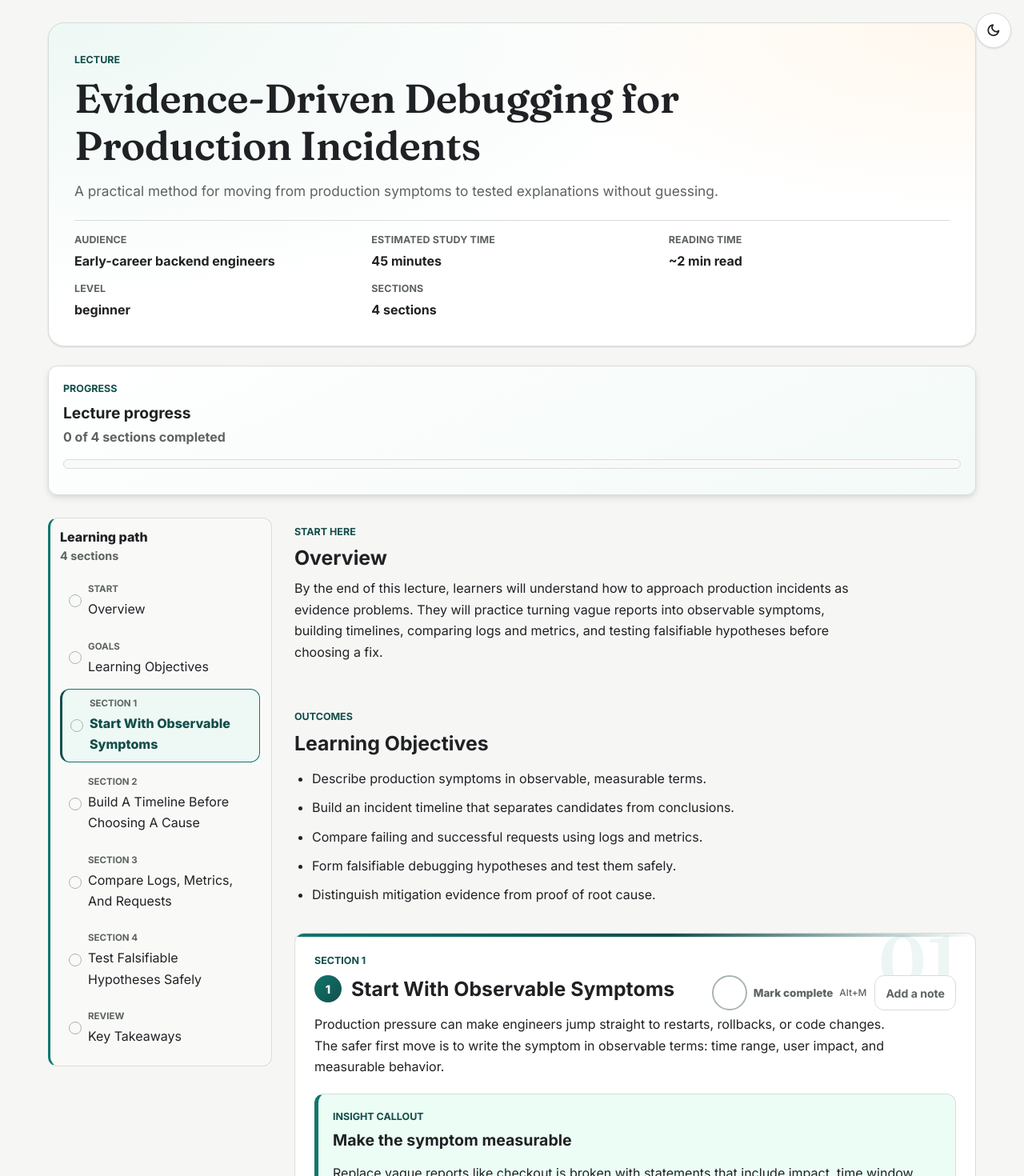
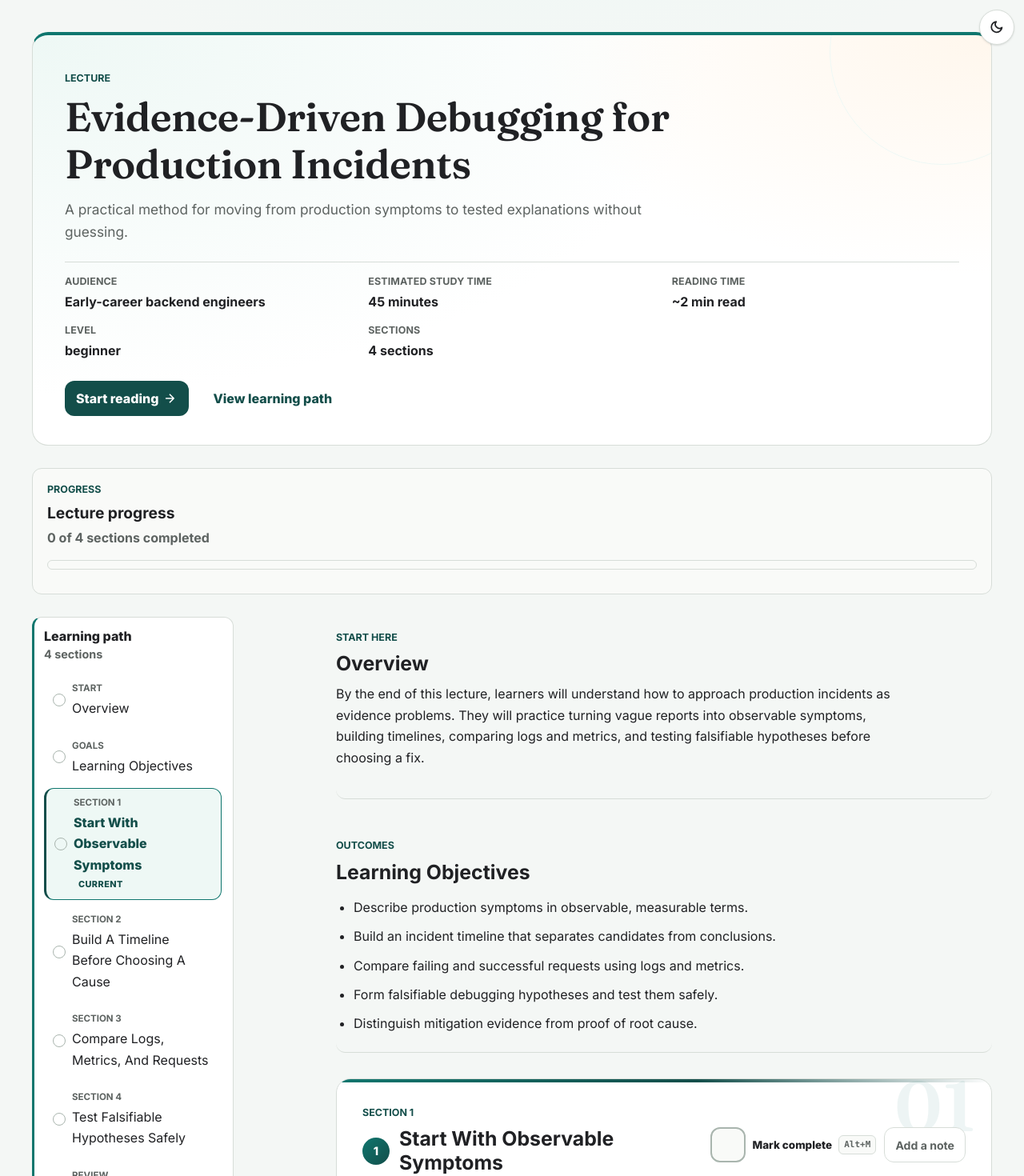
Before and after one commit to salitaba/lecture-skill, a Next.js app: page / in a window 1280 px wide. Shown: the top 1470 px of the page at 80% size. Built offline with nearby package versions, Linux system fonts and the light colour scheme.

Commit message:
improve ui

```diff
--- a/src/app/globals.css
+++ b/src/app/globals.css
@@ -1,6 +1,6 @@
 :root {
   color-scheme: light dark;
-  --background: #f6f7f5;
+  --background: #f4f7f5;
   --surface: #ffffff;
   --surface-soft: #f9faf8;
   --surface-accent: #eef8f5;
@@ -65,6 +65,7 @@
   --motion-ease: ease;
   --motion-ease-out: ease-out;
   --prose-measure: 72ch;
+  --content-measure: 820px;
 }
 
 @media (prefers-color-scheme: dark) {
@@ -179,7 +180,9 @@
 body {
   margin: 0;
   overflow-x: clip;
-  background: var(--background);
+  background:
+    radial-gradient(900px 420px at 50% -180px, var(--surface-accent), transparent 72%),
+    var(--background);
   color: var(--text);
   font-family: var(--font-body), Arial, Helvetica, sans-serif;
   font-weight: 400;
@@ -206,8 +209,8 @@ select:focus-visible {
 
 .theme-toggle {
   position: fixed;
-  top: 16px;
-  right: 16px;
+  top: max(12px, env(safe-area-inset-top));
+  right: max(12px, env(safe-area-inset-right));
   z-index: 30;
   display: inline-grid;
   width: 44px;
@@ -235,31 +238,47 @@ select:focus-visible {
 
 @media print {
   .theme-toggle,
-  .highlight-action-button {
+  .highlight-action-button,
+  .lecture-header-actions {
     display: none;
   }
 }
 
 .page-shell {
-  width: min(1160px, calc(100% - 32px));
+  width: min(1200px, calc(100% - 32px));
+  min-height: 100dvh;
   margin: 0 auto;
-  padding: 28px 0 56px;
+  padding: 40px 0 72px;
 }
 
 .lecture-header,
 .collection-header {
   position: relative;
   min-width: 0;
-  padding: 36px 32px 32px;
-  margin-bottom: 24px;
+  padding: 44px 40px 36px;
+  margin-bottom: 28px;
   border: 1px solid var(--border);
+  border-top: 4px solid var(--accent);
   border-radius: var(--radius-lg);
   background:
     radial-gradient(130% 160% at 0% 0%, var(--surface-accent) 0%, transparent 55%),
     radial-gradient(110% 130% at 100% 0%, var(--highlight-bg) 0%, transparent 45%),
     var(--surface);
-  box-shadow: var(--shadow-sm);
+  box-shadow: none;
   overflow: hidden;
+}
+
+.lecture-header::after,
+.collection-header::after {
+  position: absolute;
+  top: -120px;
+  right: -80px;
+  width: 280px;
+  height: 280px;
+  content: "";
+  border: 1px solid var(--surface-accent);
+  border-radius: 50%;
+  pointer-events: none;
 }
 
 .eyebrow,
@@ -335,7 +354,7 @@ h3 {
 }
 
 h1 {
-  max-width: 900px;
+  max-width: var(--content-measure);
   margin: 0 0 12px;
   font-family: var(--font-display), Georgia, "Times New Roman", serif;
   font-size: clamp(2.1rem, 4vw, 3.15rem);
@@ -363,7 +382,7 @@ th {
 }
 
 .description {
-  max-width: 820px;
+  max-width: 68ch;
   margin: 0;
   color: var(--muted);
   font-size: 1.08rem;
@@ -390,10 +409,11 @@ dd {
 
 .lecture-layout {
   display: grid;
-  grid-template-columns: minmax(220px, 280px) minmax(0, 1fr);
-  gap: 28px;
+  grid-template-columns: minmax(220px, 252px) minmax(0, 820px);
+  gap: 36px;
   align-items: start;
   padding-top: 28px;
+  justify-content: space-between;
 }
 
 .section-nav {
@@ -405,7 +425,7 @@ dd {
 .learning-path {
   min-width: 0;
   padding: 14px 14px 14px 12px;
-  background: var(--surface-soft);
+  background: var(--surface);
   border: 1px solid var(--border);
   border-left: 3px solid var(--accent);
   border-radius: var(--radius-md);
@@ -494,6 +514,18 @@ details[open] > summary .learning-path-chevron {
   display: grid;
   min-width: 0;
   gap: 2px;
+}
+
+.nav-item-current {
+  width: fit-content;
+  padding: 1px 6px;
+  color: var(--accent-strong);
+  background: var(--surface-accent);
+  border-radius: 999px;
+  font-size: 0.68rem;
+  font-weight: 800;
+  letter-spacing: 0.04em;
+  text-transform: uppercase;
 }
 
 .nav-item-status {
@@ -566,7 +598,7 @@ details[open] > summary .learning-path-chevron {
 .lecture-content {
   display: grid;
   min-width: 0;
-  gap: 26px;
+  gap: 32px;
   overflow-x: clip;
 }
 
@@ -578,7 +610,7 @@ details[open] > summary .learning-path-chevron {
   background: var(--surface);
   border: 1px solid var(--border);
   border-radius: var(--radius-md);
-  box-shadow: var(--shadow-sm);
+  box-shadow: none;
 }
 
 .overview-section {
@@ -617,10 +649,10 @@ details[open] > summary .learning-path-chevron {
 }
 
 .lecture-panel.quiet-reading-surface {
-  padding: 8px 0;
+  padding: 16px 0 22px;
   background: transparent;
   border: 0;
-  box-shadow: none;
+  border-bottom: 1px solid var(--border);
 }
 
 .lecture-panel.quiet-reading-surface h2 {
@@ -699,6 +731,8 @@ details[open] > summary .learning-path-chevron {
   position: relative;
   isolation: isolate;
   overflow: hidden;
+  padding: 32px;
+  border-radius: 18px;
   counter-increment: section-index;
 }
 
@@ -768,11 +802,11 @@ details[open] > summary .learning-path-chevron {
   gap: 14px;
   min-width: 0;
   margin-top: 20px;
-  padding: 18px;
-  background: linear-gradient(155deg, var(--surface) 0%, var(--surface-accent) 140%);
+  padding: 16px 18px;
+  background: var(--surface-soft);
   border: 1px solid var(--border);
   border-radius: var(--radius-md);
-  box-shadow: var(--shadow-md);
+  box-shadow: none;
 }
 
 .lecture-progress-header {
@@ -963,6 +997,7 @@ details[open] > summary .learning-path-chevron {
   gap: 8px;
   align-items: center;
   min-height: 44px;
+  padding: 0;
 }
 
 .section-completion-toggle {
@@ -970,27 +1005,40 @@ details[open] > summary .learning-path-chevron {
   width: 44px;
   height: 44px;
   place-items: center;
-  color: #ffffff;
-  background: var(--surface);
+  color: transparent;
+  background: var(--surface-soft);
   border: 2px solid var(--border-strong);
-  border-radius: 999px;
+  border-radius: var(--radius-md);
   font: inherit;
   font-weight: 900;
   cursor: pointer;
+  transition: background var(--motion-duration-fast) var(--motion-ease), border-color var(--motion-duration-fast) var(--motion-ease),
+    transform var(--motion-duration-fast) var(--motion-ease);
 }
 
 .section-completion-toggle:hover {
+  background: var(--surface-accent);
   border-color: var(--accent);
+}
+
+.section-completion-toggle:active {
+  transform: scale(0.96);
 }
 
 .section-completion-toggle[aria-pressed="true"] {
   background: var(--accent);
   border-color: var(--accent-strong);
+  color: #ffffff;
+}
+
+.section-completion-toggle svg {
+  width: 18px;
+  height: 18px;
 }
 
 .section-completion-label,
 .section-completion-print {
-  color: var(--muted);
+  color: var(--text);
   font-size: 0.84rem;
   font-weight: 800;
 }
@@ -1001,9 +1049,19 @@ details[open] > summary .learning-path-chevron {
 
 .section-completion-shortcut-hint {
   color: var(--muted);
-  font-size: 0.74rem;
-  font-weight: 500;
+  padding: 2px 6px;
+  background: var(--surface-soft);
+  border: 1px solid var(--border);
+  border-radius: 6px;
+  font-family: ui-monospace, SFMono-Regular, Menlo, Monaco, Consolas, monospace;
+  font-size: 0.68rem;
+  font-weight: 700;
+  letter-spacing: 0.01em;
   white-space: nowrap;
+}
+
+.section-completion-toggle[aria-pressed="true"] + .section-completion-label {
+  color: var(--success-text);
 }
 
 .lecture-section-complete::before {
@@ -1019,10 +1077,11 @@ details[open] > summary .learning-path-chevron {
   gap: 14px;
   align-items: center;
   justify-content: space-between;
-  padding: 12px 0;
+  padding: 12px 16px;
   margin: 4px 0 0;
-  border-top: 1px solid var(--border);
-  border-bottom: 1px solid var(--border);
+  background: var(--highlight-bg);
+  border: 1px solid var(--highlight-border);
+  border-radius: var(--radius-md);
 }
 
 .resume-prompt p {
@@ -1035,6 +1094,60 @@ details[open] > summary .learning-path-chevron {
   flex-shrink: 0;
   align-items: center;
   gap: 14px;
+}
+
+.lecture-header-actions {
+  position: relative;
+  z-index: 1;
+  display: flex;
+  flex-wrap: wrap;
+  gap: 10px 16px;
+  align-items: center;
+  margin-top: 24px;
+}
+
+.header-action-primary,
+.header-action-secondary {
+  display: inline-flex;
+  min-height: 44px;
+  align-items: center;
+  justify-content: center;
+  gap: 8px;
+  padding: 9px 14px;
+  border-radius: var(--radius-md);
+  font-weight: 800;
+  text-decoration: none;
+  transition: transform var(--motion-duration-fast) var(--motion-ease), background var(--motion-duration-fast) var(--motion-ease);
+}
+
+.header-action-primary {
+  color: #ffffff;
+  background: var(--action);
+}
+
+.header-action-primary:hover,
+.header-action-primary:focus-visible {
+  background: var(--action-hover);
+  transform: translateY(-1px);
+}
+
+.header-action-primary svg {
+  transition: transform var(--motion-duration-fast) var(--motion-ease-out);
+}
+
+.header-action-primary:hover svg,
+.header-action-primary:focus-visible svg {
+  transform: translateX(2px);
+}
+
+.header-action-secondary {
+  color: var(--accent-strong);
+  background: transparent;
+}
+
+.header-action-secondary:hover,
+.header-action-secondary:focus-visible {
+  background: var(--surface-accent);
 }
 
 .btn-primary-compact {
@@ -2731,7 +2844,7 @@ td {
 
 .lecture-list-item {
   min-width: 0;
-  padding: 20px;
+  padding: 22px 24px;
   background: var(--surface);
   border: 1px solid var(--border);
   border-radius: var(--radius-md);
@@ -2749,7 +2862,8 @@ td {
 .lecture-list-item-resume {
   border-left-width: 7px;
   border-color: var(--highlight-solid);
-  box-shadow: var(--shadow-sm);
+  background: linear-gradient(90deg, var(--highlight-bg), var(--surface) 38%);
+  box-shadow: none;
 }
 
 .lecture-list-item-complete {
@@ -3002,6 +3116,16 @@ td {
   .collection-header {
     padding: 22px 20px 20px;
     border-radius: var(--radius-md);
+  }
+
+  .lecture-header-actions {
+    align-items: stretch;
+    flex-direction: column;
+  }
+
+  .header-action-primary,
+  .header-action-secondary {
+    width: 100%;
   }
 
   .lecture-progress-header,
--- a/src/components/lecture-kit/LearningPathNavigation.tsx
+++ b/src/components/lecture-kit/LearningPathNavigation.tsx
@@ -88,7 +88,7 @@ export function LearningPathNavigation({
   ];
 
   return (
-    <nav className="section-nav" aria-label="Learning path">
+    <nav id="learning-path" className="section-nav" aria-label="Learning path">
       <div className="learning-path learning-path-desktop">
         <h2>Learning path</h2>
         <p className="nav-summary-count">
@@ -154,6 +154,7 @@ function NavigationList({
                 {isComplete ? <span className="sr-only"> (completed)</span> : null}
                 {isActive ? <span className="sr-only"> (current)</span> : null}
                 {hasNote ? <span className="sr-only"> (has your note)</span> : null}
+                {isActive ? <span className="nav-item-current">Current</span> : null}
               </span>
             </a>
           </li>
--- a/src/components/lecture-kit/LectureHeader.tsx
+++ b/src/components/lecture-kit/LectureHeader.tsx
@@ -36,6 +36,14 @@ export function LectureHeader({
           { label: "Sections", value: `${sectionCount} ${sectionCount === 1 ? "section" : "sections"}` }
         ]}
       />
+      <div className="lecture-header-actions">
+        <a className="header-action-primary" href="#overview-heading">
+          Start reading <Icon name="arrow-next" />
+        </a>
+        <a className="header-action-secondary" href="#learning-path">
+          View learning path
+        </a>
+      </div>
     </header>
   );
 }
```
